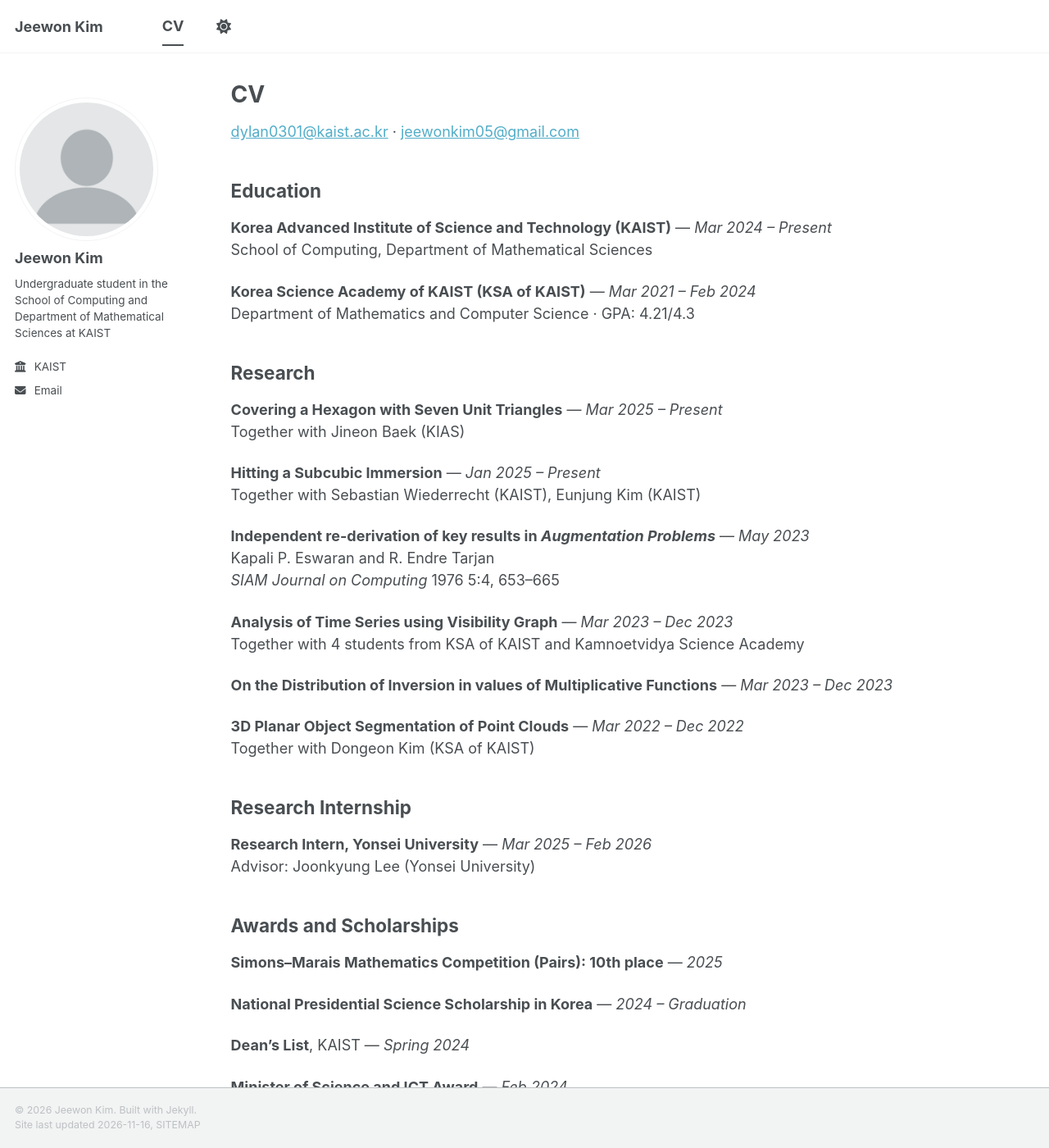
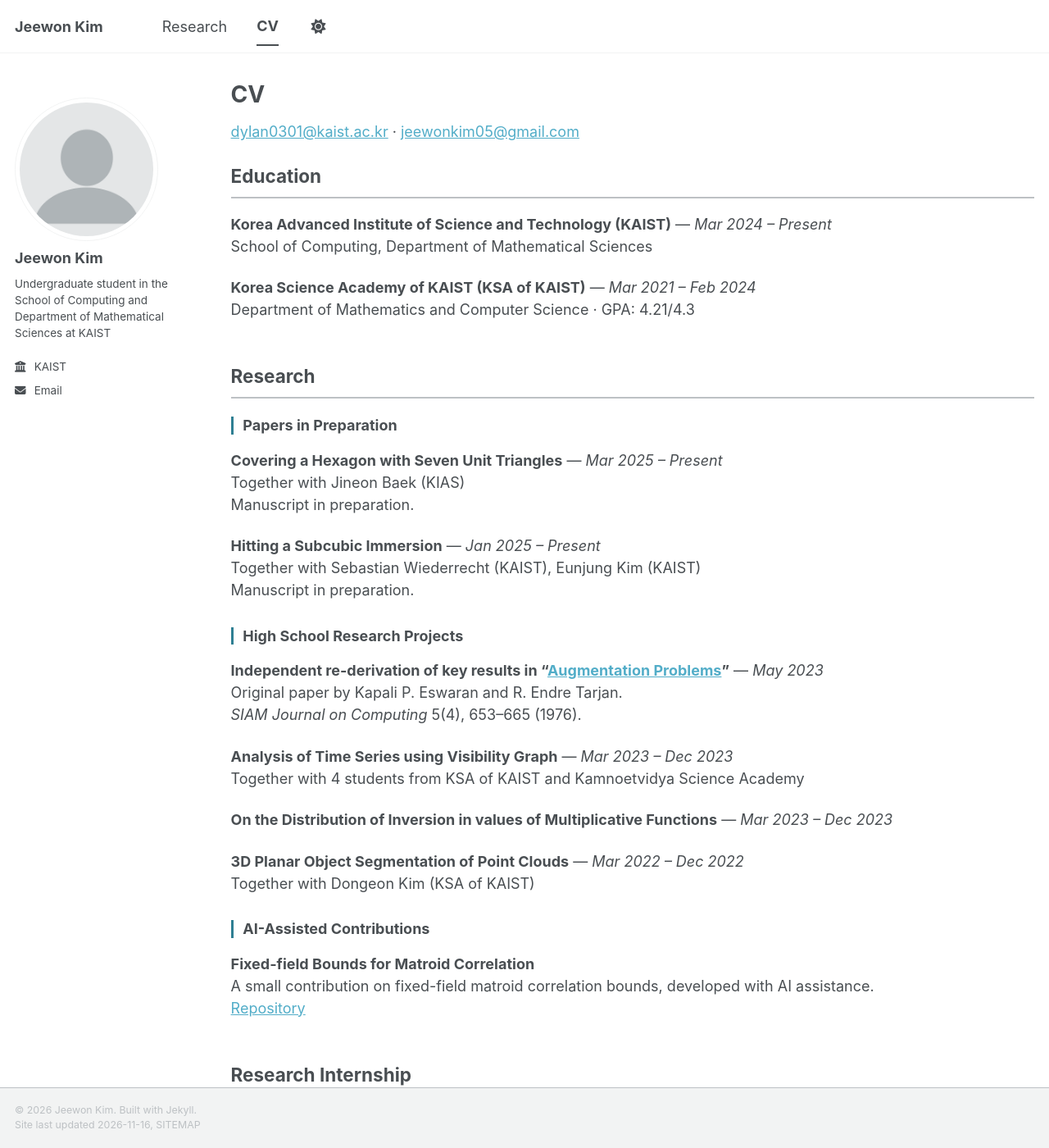
Before and after one commit to dylan0301/dylan0301.github.io, a Jekyll site: the page built from _pages/cv.md, in a window 1280 px wide and 1400 px high. Shown: the whole window at 82% size. Built offline with Jekyll 4.4.1, drawn with Linux system fonts in a browser that asks for light colours; a style sheet for code colours, icons or effects is not loaded.

Commit message:
make research section and split research types

```diff
--- a/_data/navigation.yml
+++ b/_data/navigation.yml
@@ -5,5 +5,7 @@
 # prevent it from being included in the site.
 
 main:
+  - title: "Research"
+    url: /research/
   - title: "CV"
     url: /cv/
--- a/_layouts/archive.html
+++ b/_layouts/archive.html
@@ -15,7 +15,7 @@ layout: default
 <div id="main" role="main">
   {% include sidebar.html %}
 
-  <div class="archive">
+  <div class="archive{% if page.section_style == 'chapters' %} archive--chapters{% endif %}">
     {% unless page.header.overlay_color or page.header.overlay_image %}
       <h1 class="page__title">{{ page.title }}</h1>
     {% endunless %}
--- a/_pages/cv.md
+++ b/_pages/cv.md
@@ -19,15 +20,21 @@ Department of Mathematics and Computer Science · GPA: 4.21/4.3
 
 ## Research
 
+### Papers in Preparation
+
 **Covering a Hexagon with Seven Unit Triangles** — *Mar 2025 – Present*<br>
-Together with Jineon Baek (KIAS)
+Together with Jineon Baek (KIAS)<br>
+Manuscript in preparation.
 
 **Hitting a Subcubic Immersion** — *Jan 2025 – Present*<br>
-Together with Sebastian Wiederrecht (KAIST), Eunjung Kim (KAIST)
+Together with Sebastian Wiederrecht (KAIST), Eunjung Kim (KAIST)<br>
+Manuscript in preparation.
 
-**Independent re-derivation of key results in *Augmentation Problems*** — *May 2023*<br>
-Kapali P. Eswaran and R. Endre Tarjan<br>
-*SIAM Journal on Computing* 1976 5:4, 653–665
+### High School Research Projects
+
+**Independent re-derivation of key results in “[Augmentation Problems](https://doi.org/10.1137/0205044)”** — *May 2023*<br>
+Original paper by Kapali P. Eswaran and R. Endre Tarjan.<br>
+*SIAM Journal on Computing* 5(4), 653–665 (1976).
 
 **Analysis of Time Series using Visibility Graph** — *Mar 2023 – Dec 2023*<br>
 Together with 4 students from KSA of KAIST and Kamnoetvidya Science Academy
@@ -36,6 +43,12 @@ Together with 4 students from KSA of KAIST and Kamnoetvidya Science Academy
 
 **3D Planar Object Segmentation of Point Clouds** — *Mar 2022 – Dec 2022*<br>
 Together with Dongeon Kim (KSA of KAIST)
+
+### AI-Assisted Contributions
+
+**Fixed-field Bounds for Matroid Correlation**<br>
+A small contribution on fixed-field matroid correlation bounds, developed with AI assistance.<br>
+[Repository](https://github.com/dylan0301/Punctured-projective-block-affine-fibre-matroids)
 
 ## Research Internship
 
--- a/_sass/layout/_archive.scss
+++ b/_sass/layout/_archive.scss
@@ -24,6 +24,37 @@
         box-shadow: 0 0 10px rgba(#000, 0.25);
       }
     }
+  }
+}
+
+.archive--chapters {
+  > h2,
+  > h3 {
+    color: var(--global-text-color);
+  }
+
+  > h2 {
+    margin: 2rem 0 1rem;
+    padding-bottom: 0.65rem;
+    border-bottom: 2px solid var(--global-dark-border-color);
+
+    @include breakpoint($small) {
+      margin-top: 3rem;
+    }
+
+    &:first-of-type {
+      margin-top: 1.5rem;
+    }
+  }
+
+  > h3 {
+    margin: 1.75rem 0 0.75rem;
+    padding-inline-start: 0.65rem;
+    border-inline-start: 3px solid var(--global-base-color);
+  }
+
+  > h2 + h3 {
+    margin-top: 1.25rem;
   }
 }
 
```
Also changed, not shown: other parts of _pages/cv.md (+1 -0 lines), _pages/research.md (added, +43 -0 lines).
